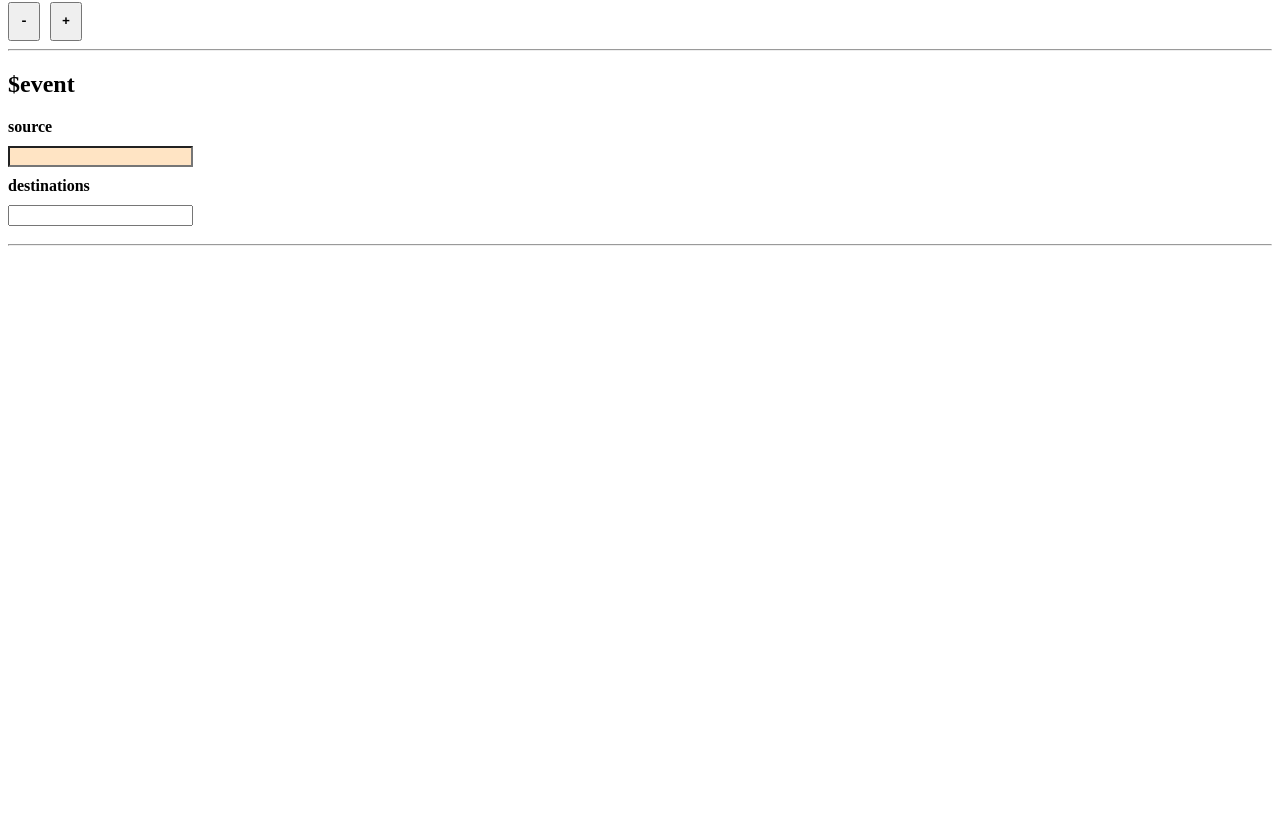
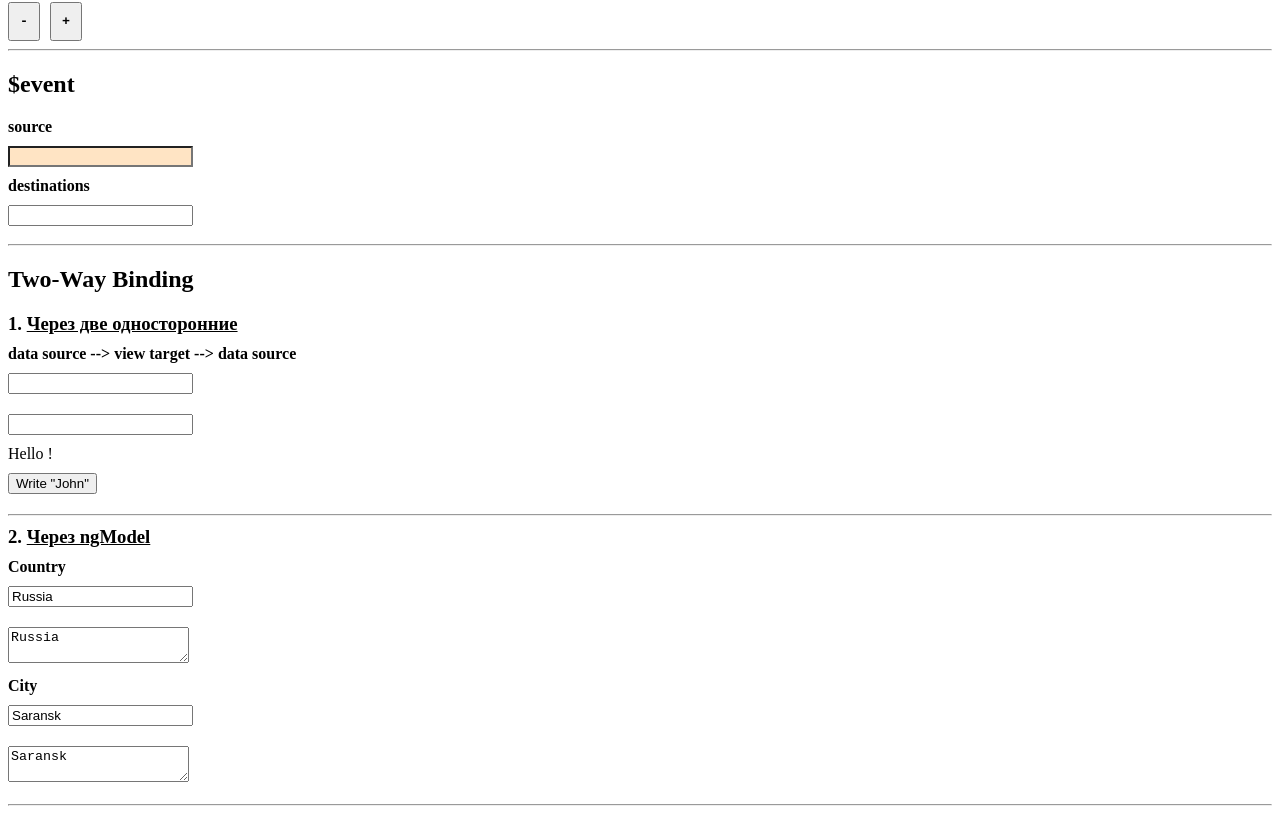
Before and after one commit to dimanmup/ng12-demos, an Angular app: page / in a window 1280 px wide. Shown: the part 439-1253 px from the top of the page. Before the commit the page ends 800 px from the top, so only its background shows below. Built offline with nearby package versions, Linux system fonts and the light colour scheme.

Commit message:
0.0.6.0 Two-Way Binding

```diff
--- a/src/app/app.component.html
+++ b/src/app/app.component.html
@@ -13,3 +13,6 @@
 <h2>$event</h2>
 <app-event></app-event>
 <hr>
+<h2>Two-Way Binding</h2>
+<app-two-way-binding></app-two-way-binding>
+<hr>
--- /dev/null
+++ b/src/app/two-way-binding/two-way-binding.component.css
@@ -0,0 +1,3 @@
+* {
+    margin: 10px 0;
+}
--- /dev/null
+++ b/src/app/two-way-binding/two-way-binding.component.html
@@ -0,0 +1,15 @@
+<h3>1. <u>Через две односторонние</u></h3>
+<b>data source --> view target --> data source</b><br>
+<input [value]="username" (input)="updateUsername($event)"><br>
+<input [value]="username" (input)="updateUsername($event)"><br>
+<span>Hello {{username}}!</span><br>
+<button (click)="writeJohn()">Write "John"</button><br>
+<hr>
+
+<h3>2. <u>Через ngModel</u></h3>
+<b>Country</b><br>
+<input [(ngModel)]="country"><br>
+<textarea [(ngModel)]="country"></textarea><br>
+<b>City</b><br>
+<input [(ngModel)]="city"><br>
+<textarea [(ngModel)]="city"></textarea>
--- /dev/null
+++ b/src/app/two-way-binding/two-way-binding.component.ts
@@ -0,0 +1,26 @@
+import { Component, OnInit } from '@angular/core';
+
+@Component({
+  selector: 'app-two-way-binding',
+  templateUrl: './two-way-binding.component.html',
+  styleUrls: ['./two-way-binding.component.css']
+})
+export class TwoWayBindingComponent implements OnInit {
+
+  username = '';
+  country = 'Russia';
+  city = 'Saransk';
+
+  constructor() { }
+
+  ngOnInit(): void {
+  }
+
+  updateUsername(e: Event) {
+    this.username = (e.target as HTMLInputElement).value;
+  }
+
+  writeJohn() {
+    this.username = 'John';
+  }
+}
```
Also changed, not shown: src/app/app.module.ts (+7 -2 lines), 1 other file (tests, documents, lock files or other folders).
